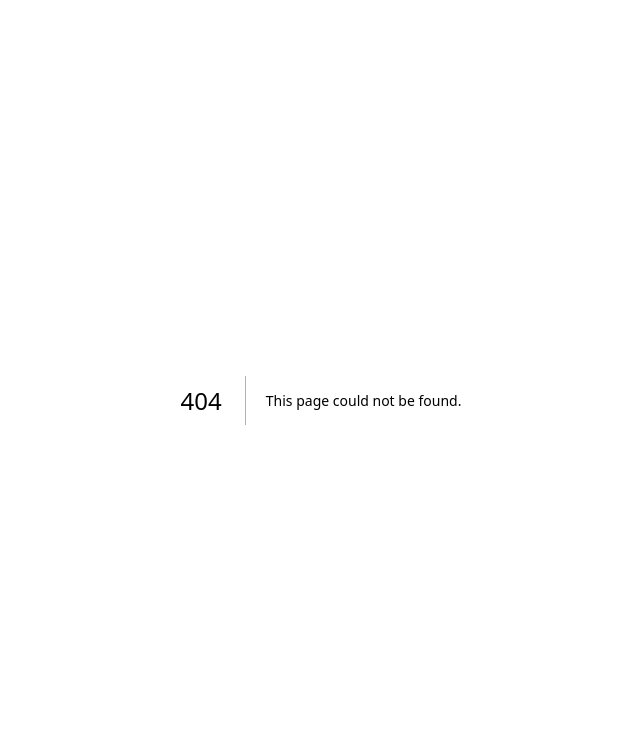
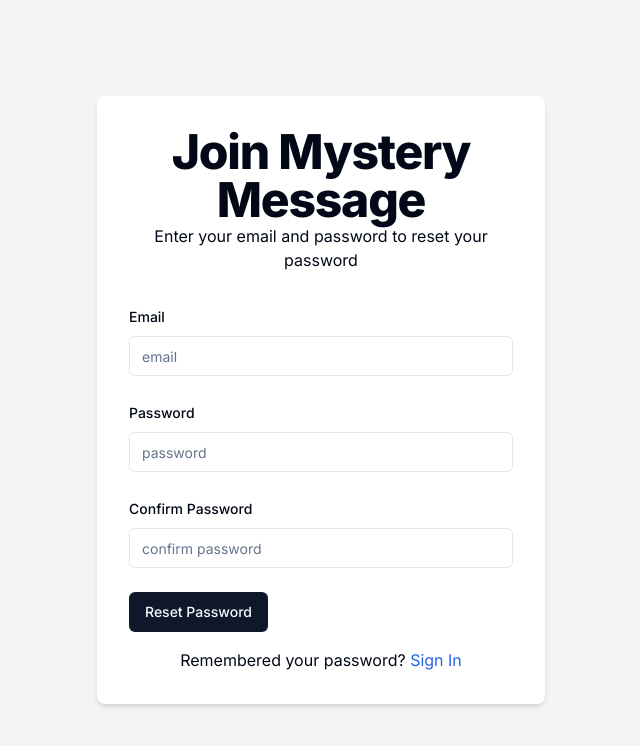
Before and after one commit to Sarvesh207/mistryMessages, a Next.js app: page /forgot-password in a window 1280 px wide. Before the commit this address had no page. Shown: the top 746 px of the page, without its empty margins (319-959 px from the left). Built offline with nearby package versions, Linux system fonts and the light colour scheme.

Commit message:
forgot password api and page

```diff
--- /dev/null
+++ b/src/app/(auth)/forgot-password/page.tsx
@@ -0,0 +1,162 @@
+"use client";
+import { zodResolver } from "@hookform/resolvers/zod";
+import { useForm } from "react-hook-form";
+import * as z from "zod";
+import Link from "next/link";
+import { useEffect, useState } from "react";
+import { useToast } from "@/components/ui/use-toast";
+import { useRouter } from "next/navigation";
+import { forgotPasswordSchema } from "@/schemas/forgotPassword";
+import axios, { AxiosError } from "axios";
+import { ApiResponse } from "@/types/ApiResponse";
+import {
+  Form,
+  FormControl,
+  FormDescription,
+  FormField,
+  FormItem,
+  FormLabel,
+  FormMessage,
+} from "@/components/ui/form";
+import { Input } from "@/components/ui/input";
+import { Button } from "@/components/ui/button";
+import { Loader2 } from "lucide-react";
+
+const ForgotPasswordForm = () => {
+  const [isSubmitting, setIsSubmitting] = useState(false);
+  const { toast } = useToast();
+  const router = useRouter();
+
+  const form = useForm<z.infer<typeof forgotPasswordSchema>>({
+    resolver: zodResolver(forgotPasswordSchema),
+    defaultValues: {
+        email:"",
+      confirmPassword: "",
+      password: "",
+    },
+  });
+
+  const onSubmit = async (data: z.infer<typeof forgotPasswordSchema>) => {
+    setIsSubmitting(true);
+
+    console.log(data);
+    try {
+      const response = await axios.post<ApiResponse>(
+        "/api/forgot-password",
+        data
+      );
+
+      toast({
+        title: "Success",
+        description: response.data.message,
+      });
+
+      router.replace("/sign-in");
+      setIsSubmitting(false);
+    } catch (error) {
+      console.error("Error in forgot password", error);
+      const axiosError = error as AxiosError<ApiResponse>;
+      let errorMessage = axiosError.response?.data.message;
+
+      toast({
+        title: "Forgot password failed",
+        description: errorMessage,
+        variant: "destructive",
+      });
+      setIsSubmitting(false);
+    }
+  };
+
+  return (
+    <div className="flex justify-center items-center min-h-screen bg-gray-100">
+      <div className="w-full max-w-md p-8 space-y-8 bg-white rounded-lg shadow-md">
+        <div className="text-center">
+          <h1 className="text-4xl font-extrabold tracking-tight lg:text-5xl mb:6">
+            Join Mystery Message
+          </h1>
+          <p className="mb-4">
+            Enter your email and password to reset your password
+          </p>
+        </div>
+        <div>
+          <Form {...form}>
+            <form onSubmit={form.handleSubmit(onSubmit)} className="space-y-6">
+              <FormField
+                control={form.control}
+                name="email"
+                render={({ field }) => (
+                  <FormItem>
+                    <FormLabel>Email</FormLabel>
+                    <FormControl>
+                      <Input placeholder="email" {...field} />
+                    </FormControl>
+
+                    <FormMessage />
+                  </FormItem>
+                )}
+              />
+              <FormField
+                control={form.control}
+                name="password"
+                render={({ field }) => (
+                  <FormItem>
+                    <FormLabel>Password</FormLabel>
+                    <FormControl>
+                      <Input
+                        placeholder="password"
+                        type="password"
+                        {...field}
+                      />
+                    </FormControl>
+                    <FormMessage />
+                  </FormItem>
+                )}
+              />
+              <FormField
+                control={form.control}
+                name="confirmPassword"
+                render={({ field }) => (
+                  <FormItem>
+                    <FormLabel>Confirm Password</FormLabel>
+                    <FormControl>
+                      <Input
+                        type="password"
+                        placeholder="confirm password"
+                        {...field}
+                      />
+                    </FormControl>
+
+                    <FormMessage />
+                  </FormItem>
+                )}
+              />
+              <Button type="submit" disabled={isSubmitting}>
+                {isSubmitting ? (
+                  <>
+                    <Loader2 className="mr-2 h-4 w-4 animate-spin" /> Please
+                    wait
+                  </>
+                ) : (
+                  "Reset Password"
+                )}
+              </Button>
+            </form>
+          </Form>
+          <div className="text-center mt-4">
+            <p>
+              Remembered your password?{" "}
+              <Link
+                href="/sign-in"
+                className="text-blue-600 hover:text-blue-800"
+              >
+                Sign In
+              </Link>
+            </p>
+          </div>
+        </div>
+      </div>
+    </div>
+  );
+};
+
+export default ForgotPasswordForm;
--- a/src/app/(auth)/sign-in/page.tsx
+++ b/src/app/(auth)/sign-in/page.tsx
@@ -41,7 +41,6 @@ const SignInForm = () => {
       password: data.password,
     });
 
-
     if (result?.error) {
       if (result.error === "CredentialsSignIn") {
         toast({
@@ -55,6 +54,7 @@ const SignInForm = () => {
           description: result.error,
           variant: "destructive",
         });
+        setIsSubmitting(false);
       }
     }
     if (result?.url) {
@@ -131,6 +131,15 @@ const SignInForm = () => {
                 Sign up
               </Link>
             </p>
+            <p>
+              Forgot Password?
+              <Link
+                href="/forgot-password"
+                className="text-blue-600 hover:text-blue-800"
+              > {" "}
+                Forgot Password
+              </Link>
+            </p>
           </div>
         </div>
       </div>
@@ -138,4 +147,4 @@ const SignInForm = () => {
   );
 };
 
-export default SignInForm
+export default SignInForm;
--- /dev/null
+++ b/src/app/api/forgot-password/route.ts
@@ -0,0 +1,55 @@
+import dbConnect from "@/lib/dbConnect";
+import UserModel from "@/model/user";
+import { User, getServerSession } from "next-auth";
+import { authOptions } from "../auth/[...nextauth]/options";
+import bcrypt from "bcryptjs";
+export async function POST(request: Request) {
+  await dbConnect();
+
+
+  try {
+    const { email, confirmPassword, password, } = await request.json();
+    console.log("email",email, "password:",password, "newPassword:", confirmPassword)
+
+    const user = await UserModel.findOne({ email });
+
+    console.log(user)
+
+    if (!user) {
+      return Response.json(
+        {
+          succes: false,
+          message: "User not found",
+        },
+        {
+          status: 400,
+        }
+      );
+    }
+
+    // hash the password
+
+    const hashPassword = await bcrypt.hash(password, 10);
+
+    //  update the user password
+
+    user.password = hashPassword;
+    await user.save();
+
+    return Response.json({
+      success: true,
+      message: "Password updated Successfully",
+    });
+  } catch (error) {
+    console.error("Error while updating", error);
+    return Response.json(
+      {
+        success: false,
+        message: "Error Updating password",
+      },
+      {
+        status: 500,
+      }
+    );
+  }
+}
--- a/src/app/api/verify-code/route.ts
+++ b/src/app/api/verify-code/route.ts
@@ -13,7 +13,6 @@ export async function POST(request: Request) {
     const username = requestBody.username;
     const code = requestBody.code;
 
-    console.log(username, code);
     const decodedUsername = decodeURIComponent(username);
     const user = await UserModel.findOne({ username: decodedUsername });
     if (!user) {
@@ -23,7 +22,7 @@ export async function POST(request: Request) {
           message: "User not found",
         },
         {
-          status: 500,
+          status: 400,
         }
       );
     }
--- /dev/null
+++ b/src/schemas/forgotPassword.ts
@@ -0,0 +1,14 @@
+import { z } from "zod";
+
+export const forgotPasswordSchema = z
+  .object({
+    email: z.string().email({ message: "Invalid email address" }),
+    confirmPassword: z
+      .string()
+      .min(6, "Password must be at least 6 characters"),
+    password: z.string().min(6, "Password must be at least 6 characters"),
+  })
+  .refine((data) => data.password === data.confirmPassword, {
+    message: "Passwords do not match",
+    path: ["confirmPassword"],
+  });
```
